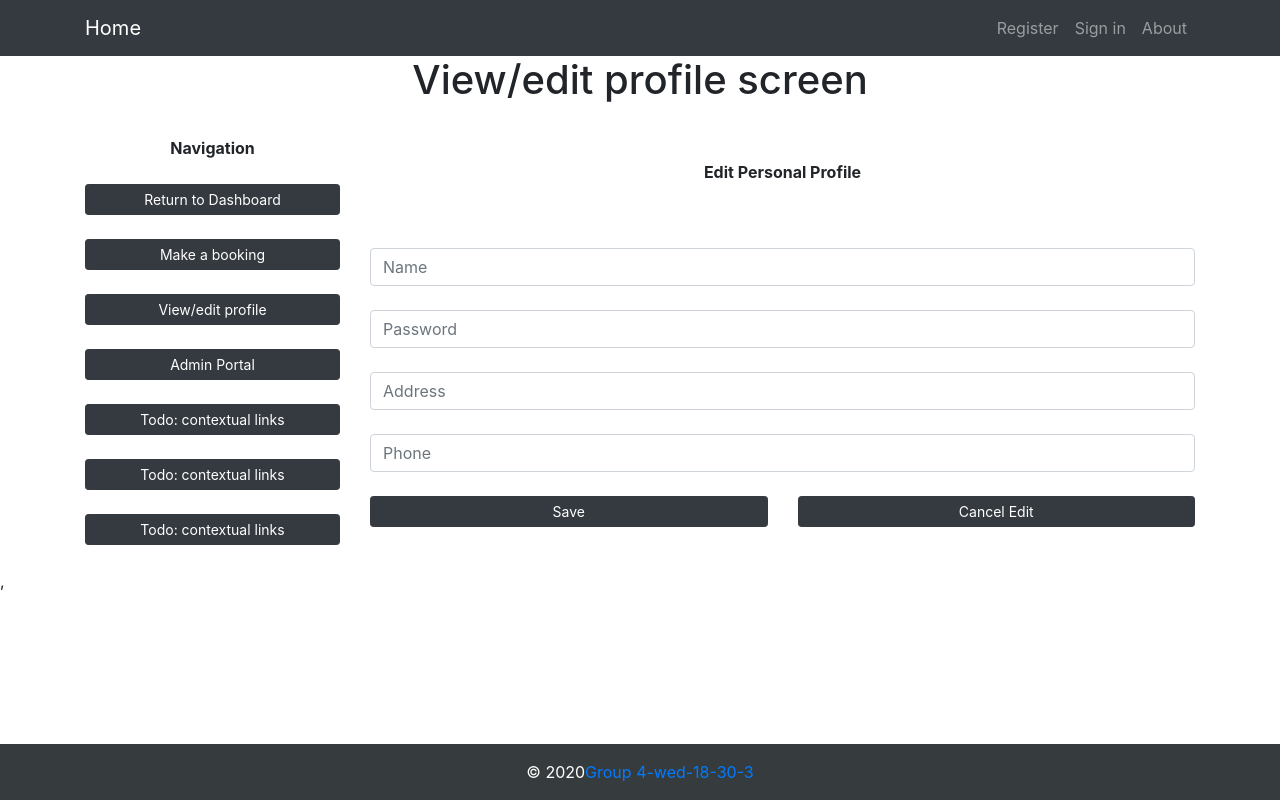
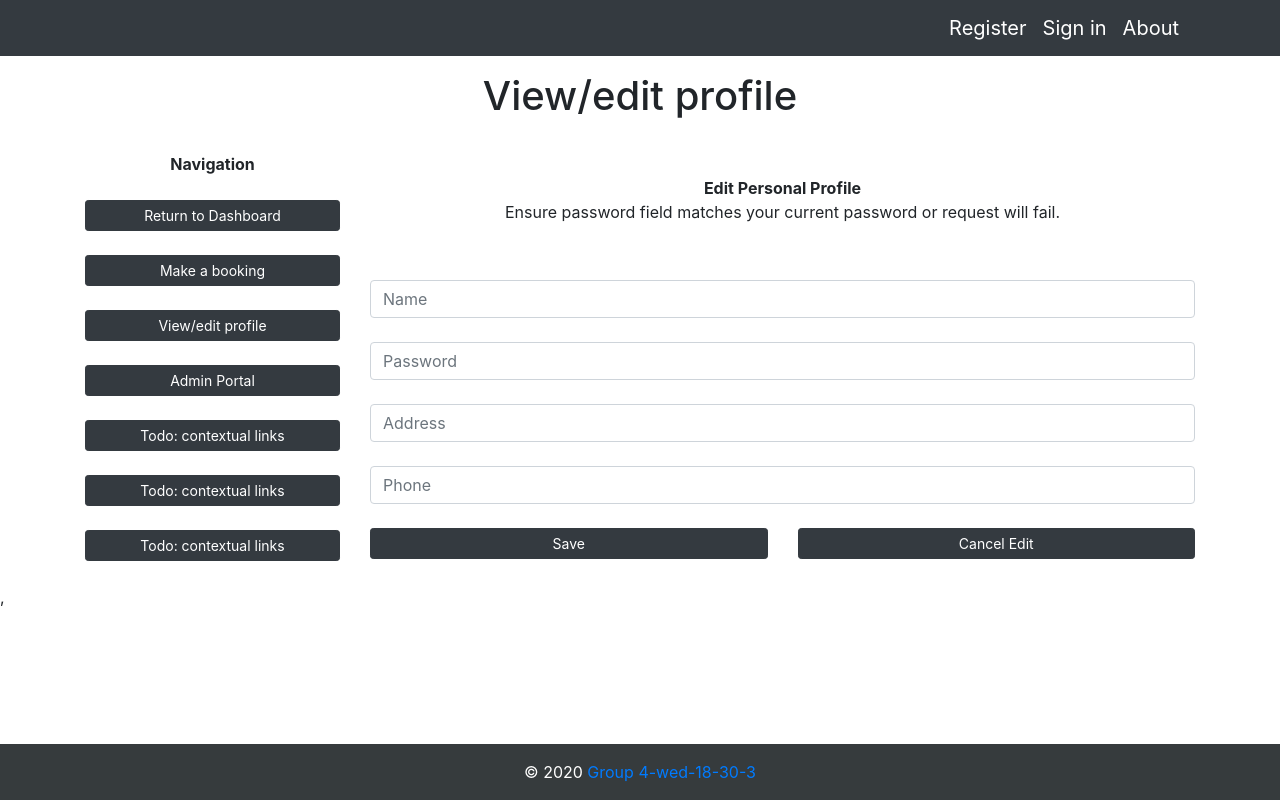
Before and after one commit to RMIT-SEPT/majorproject-4-wed-18-30-3, a React (Create React App) app in the folder FrontEnd/frontend-react/: page /profile in a window 1280 px wide. Built offline with nearby package versions, Linux system fonts and the light colour scheme.

Commit message:
change header/footer layout in several existing components

```diff
--- a/FrontEnd/frontend-react/src/App.css
+++ b/FrontEnd/frontend-react/src/App.css
@@ -24,9 +24,16 @@
   color: white;
 }
 
+#header {
+  position: fixed;
+  background-color: #282c34;
+  left: 0;
+  right: 0;
+}
+
 #footer {
   position: fixed;
-  left: 0;
+  right: 0;
   bottom: 0;
   width: 100%;
   background-color: #363b3d;
--- a/FrontEnd/frontend-react/src/App.js
+++ b/FrontEnd/frontend-react/src/App.js
@@ -4,8 +4,6 @@ import "bootstrap/dist/css/bootstrap.min.css"
 
 import {BrowserRouter as Router, Route, Redirect} from "react-router-dom";
 
-import Header from './components/Layout/Header';
-import Footer from './components/Layout/Footer';
 import Dashboard from './components/Dashboard/Dashboard';
 import BookingScreen from './components/BookingScreen/BookingScreen';
 import LoginScreen from './components/LoginScreen/LoginScreen';
@@ -25,15 +23,11 @@ function App() {
   return (
     <Router>
     <div className="App">
-      <Header/>
 
-      <Route exact path="/">
-        <Redirect to="/login"/>
-      </Route>
-
-      <Route path="/index" component={Dashboard}/>
-      <Route path="/main" component={Dashboard}/>
-      <Route path="/home" component={Dashboard}/>
+      <Route exact path="/"><Redirect to="/login"/></Route>
+      <Route path="/index" component={LoginScreen}/>
+      <Route path="/main" component={LoginScreen}/>
+      <Route path="/home" component={LoginScreen}/>
       <Route path="/dashboard" component={Dashboard}/>
       <Route path="/bookings" component={BookingScreen}/>
       <Route path="/login" component={LoginScreen}/>
@@ -46,8 +40,6 @@ function App() {
       <Route path="/about" component={AboutScreen}/>
       <Route path="/history" component={HistoryScreen}/>
 
-
-      <Footer/>
     </div>
     </Router>
   );
--- a/FrontEnd/frontend-react/src/components/AdminScreen/AdminScreen.js
+++ b/FrontEnd/frontend-react/src/components/AdminScreen/AdminScreen.js
@@ -1,12 +1,22 @@
 import React, { Component } from 'react'
 import "bootstrap/dist/css/bootstrap.min.css"
 import NavPane from '../Layout/NavPane'
+import Header from '../Layout/Header';
+import Footer from '../Layout/Footer';
 
 class AdminScreen extends Component {
     render() {
         return (
             <div className="container" id="admin_screen_container">
-            <h1>Todo: Admin portal</h1>
+            <Header
+                id={this.props.id}
+                userName={this.props.userName}
+                address={this.props.address}
+                phone={this.props.phone}
+                userType={this.props.userType}
+                token={this.props.token}/>
+            <br/><br/><br/>
+            <h1>Admin portal</h1>
             <div className="row">
                     <div className="col-sm-3">
                         <NavPane/>
@@ -16,6 +26,7 @@ class AdminScreen extends Component {
                         Todo: admin task pane component
                     </div>
                 </div>
+            <Footer/>
             </div>
         )
     }
--- a/FrontEnd/frontend-react/src/components/Layout/Footer.js
+++ b/FrontEnd/frontend-react/src/components/Layout/Footer.js
@@ -6,7 +6,7 @@ class Footer extends Component {
         return (
             <footer className="footer page-footer font-small">
                 <div className="footer-copyright text-center py-3" id="footer">© 2020
-                    <a href="/dashboard">Group 4-wed-18-30-3</a>
+                    <a href="/dashboard"> Group 4-wed-18-30-3</a>
                 </div>
             </footer>
         )
--- a/FrontEnd/frontend-react/src/components/Layout/Header.js
+++ b/FrontEnd/frontend-react/src/components/Layout/Header.js
@@ -1,42 +1,58 @@
 import React, { Component } from 'react'
+import { Link, Router } from 'react-router-dom'
 
 
 class Header extends Component {
+
+    constructor(props){
+        super(props)
+        this.state = {
+
+        }
+    }
+
     render() {
+
+        // User logged in, show contextual links.
+        if (this.props.userName != null) {
             return (
-            <nav className="navbar navbar-expand-sm navbar-dark bg-dark">
+                <nav className="navbar navbar-expand-sm navbar-dark bg-dark" id="header">
                 <div className="container">
+                    <div className="collapse navbar-collapse" id="mobile-nav">
 
-                <a className="navbar-brand" href="/dashboard">
-                    Home
-                </a>
-                <button className="navbar-toggler" type="button" data-toggle="collapse" data-target="#mobile-nav">
-                    <span className="navbar-toggler-icon"/>
-                </button>
+                        <Link to="/dashboard">
+                        <ul className="navbar-nav ml-auto">
+                            <div className="navbar-brand">Home</div>
+                        </ul>
+                        </Link>
 
+                        <Link to="/about">
+                            <ul className="navbar-nav ml-auto">
+                                <div className="navbar-brand">About</div>
+                            </ul>
+                        </Link>
+
+                    </div>
+                </div>
+            </nav>
+            )
+
+        // No login session, show contextual links.
+        } else {
+            return (
+                <nav className="navbar navbar-expand-sm navbar-dark bg-dark" id="header">
+                <div className="container">
                     <div className="collapse navbar-collapse" id="mobile-nav">
-                    <ul className="navbar-nav mr-auto">
-                        <li className="nav-item">
-
-                        </li>
-                    </ul>
-
                         <ul className="navbar-nav ml-auto">
-                        <li className="nav-item">
-                            <a className="nav-link" href="/register">
+                            <a className="navbar-brand" href="/register">
                                 Register
                             </a>
-                        </li>
-                        <li className="nav-item">
-                            <a className="nav-link" href="/login">
+                            <a className="navbar-brand" href="/login">
                                 Sign in
                             </a>
-                        </li>
-                        <li className="nav-item">
-                        <a className="nav-link" href="/About/">
+                            <a className="navbar-brand" href="/about">
                                 About
                             </a>
-                    </li>
                         </ul>
                     </div>
                 </div>
@@ -44,5 +60,6 @@ class Header extends Component {
             )
         }
     }
+}
 
 export default Header;
--- a/FrontEnd/frontend-react/src/components/ProfileScreen/EditProfile.js
+++ b/FrontEnd/frontend-react/src/components/ProfileScreen/EditProfile.js
@@ -2,6 +2,7 @@ import React, { Component } from 'react'
 import "bootstrap/dist/css/bootstrap.min.css"
 import axios from "axios";
 import { connect } from 'react-redux'
+import Header from '../Layout/Header';
 
 
 const DNS_URI = "http://localhost:8080"
@@ -109,10 +110,11 @@ class EditProfile extends Component {
 
 
               <b>Edit Personal Profile</b>
-              <br/>
+              <p>Ensure password field matches your current password or request will fail.</p>
+
               <b><font color="red">{this.state.errorMessage}</font></b>
               <b><font color="green">{this.state.successMessage}</font></b>
-              <br/><br/>
+              <br/>
 
 
               <form onSubmit = {this.onSubmit}>
--- a/FrontEnd/frontend-react/src/components/ProfileScreen/ProfileScreen.js
+++ b/FrontEnd/frontend-react/src/components/ProfileScreen/ProfileScreen.js
@@ -1,4 +1,6 @@
 import React, { Component } from 'react'
+import Footer from '../Layout/Footer'
+import Header from '../Layout/Header';
 //import "bootstrap/dist/css/bootstrap.min.css"
 import NavPane from '../Layout/NavPane'
 import EditProfile from './EditProfile'
@@ -7,7 +9,15 @@ class ProfileScreen extends Component {
     render() {
         return (
             <div className="container" id="profile_container">
-                <h1>View/edit profile screen</h1>
+                <Header
+                    id={this.props.id}
+                    userName={this.props.userName}
+                    address={this.props.address}
+                    phone={this.props.phone}
+                    userType={this.props.userType}
+                    token={this.props.token}/>
+                <br/><br/><br/>
+                <h1>View/edit profile</h1>
                 <div className="row">
                     <div className="col-sm-3">
                         <NavPane/>
@@ -15,9 +25,10 @@ class ProfileScreen extends Component {
                     <div className="col-sm-9">
                         <br/><br/>
 
-                        <EditProfile userId={"1"}/>
+                        <EditProfile/>
                     </div>
                 </div>
+                <Footer/>
             </div>
         )
     }
--- a/FrontEnd/frontend-react/src/components/RegisterScreen/RegisterScreen.js
+++ b/FrontEnd/frontend-react/src/components/RegisterScreen/RegisterScreen.js
@@ -3,6 +3,8 @@ import "bootstrap/dist/css/bootstrap.min.css"
 import makeAnimated from 'react-select/animated';
 import Select from 'react-select';
 import axios from "axios";
+import Header from '../Layout/Header';
+import Footer from '../Layout/Footer';
 
 const DNS_URI = "http://localhost:8080"
 const axiosConfig = {headers: {'Content-Type': 'application/json'}}
@@ -167,9 +169,13 @@ class RegisterScreen extends Component {
         if (!this.state.hasSuccess && !this.state.hasFail) {
             return(
                 <div className = "Register_Ui">
-                    <div className = "Heading">
+                <Header/>
+                <br/><br/>
+                <br/><br/><br/>
+                   <div className = "Heading">
                         <h1>Sign up</h1>
-                        <br></br>
+                        <p>Phone number must be 10 digits and start with "0".</p>
+
                         <b><font color="red">{this.state.errorMessage}</font></b>
                         <b><font color="green">{this.state.successMessage}</font></b>
                         <br></br><br></br>
@@ -295,6 +301,7 @@ class RegisterScreen extends Component {
                             <div className="col-sm"></div>
                         </div>
                         </form>
+                    <Footer/>
                 </div>
             )
         }
--- a/FrontEnd/frontend-react/src/components/WeeklyViewScreen/WeeklyViewScreen.js
+++ b/FrontEnd/frontend-react/src/components/WeeklyViewScreen/WeeklyViewScreen.js
@@ -1,11 +1,21 @@
 import React, { Component } from 'react'
 import "bootstrap/dist/css/bootstrap.min.css"
+import Header from '../Layout/Header';
 
 class WeeklyViewScreen extends Component {
     render() {
         return (
             <div>
-                <h1>Todo: Weekly view timeslot screen</h1>
+                <Header
+                    id={this.props.id}
+                    userName={this.props.userName}
+                    address={this.props.address}
+                    phone={this.props.phone}
+                    userType={this.props.userType}
+                    token={this.props.token}/>
+                <br/><br/><br/>
+
+                <h1>View availabilites by timeslot</h1>
             </div>
         )
     }
```
Lines whose indentation alone changed are shown as unchanged.
